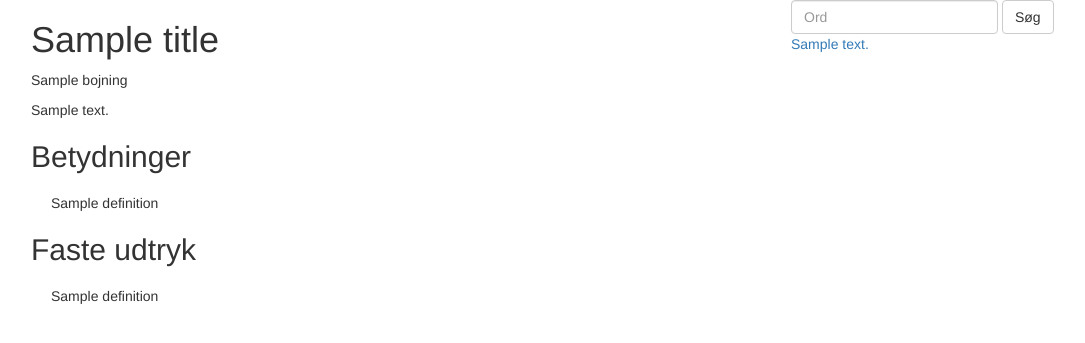
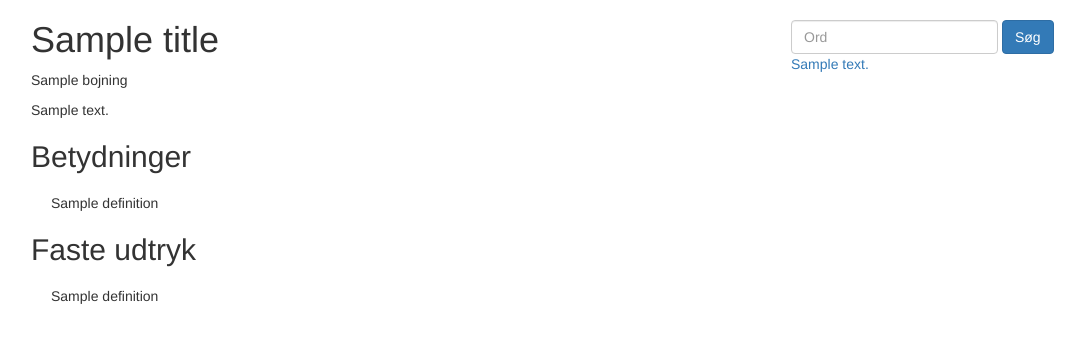
Before and after one commit to flacerdk/tungt-vand-python, a Flask app: template templates/entry.html in a window 1280 px wide. Shown: the top 343 px of the page, without its empty margins (54-1139 px from the left). Run offline with Flask 2, Linux system fonts and the light colour scheme; the template is opened without the code that fills it: most values are stand-ins (such as "Sample title", 1, 10 or a date in 2020); some libraries are stand-ins or nearby versions.

Commit message:
Add style

```diff
--- a/static/entry.css
+++ b/static/entry.css
@@ -20,3 +20,7 @@
 .synonym {
     color: blue;
 }
+
+.search-box {
+    padding-top: 20px;
+}
--- a/templates/entry.html
+++ b/templates/entry.html
@@ -87,13 +87,15 @@
         {% endif %}
       </div>
       <div class="col-xs-4">
+        <div class="search-box">
         <form class="form-inline" method="GET" action="/">
           <div class="form-group">
             <label class="sr-only" for="query">Look up word</label>
             <input type="text" class="form-control" name="query" placeholder="Ord">
-            <button type="submit" class="btn btn-default">Søg</button>
+            <button type="submit" class="btn btn-primary">Søg</button>
           </div>
         </form>
+        </div>
         <div id="suggestions">
           {% for s in suggestions %}
           <div class="suggestion">
```
